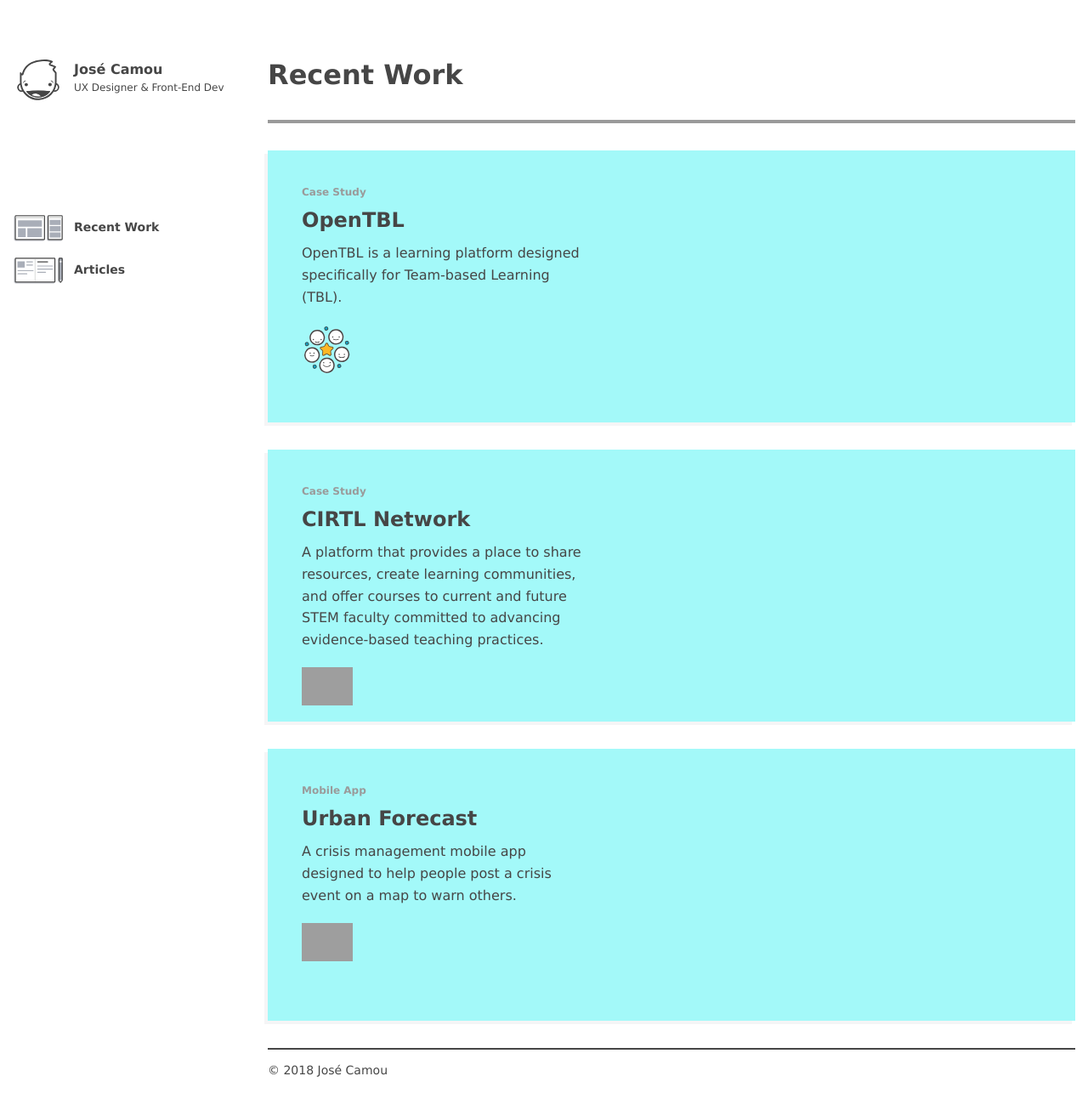
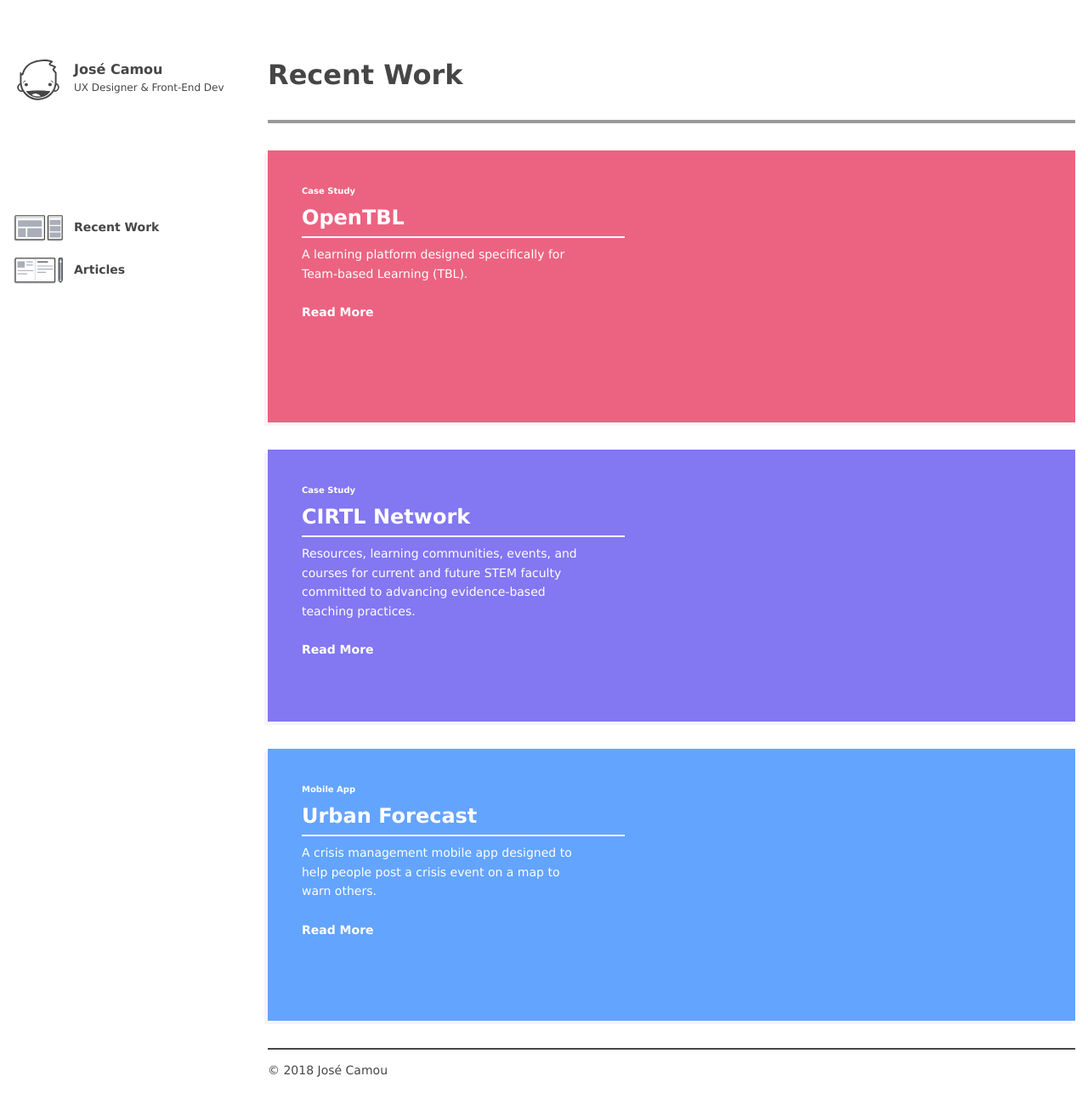
Before and after one commit to jcamou/jcamou.github.io, a Jekyll site: the page built from work.html, in a window 1280 px wide and 1334 px high. Shown: the top 1306 px of the window at 85% size. Built offline with Jekyll 4.4.1, drawn with Linux system fonts in a browser that asks for light colours; grey boxes are pictures that could not be loaded.

```diff
--- a/_includes/nav.html
+++ b/_includes/nav.html
@@ -12,7 +12,7 @@
       </a>
     </li>
     <li class='site-nav__item'>
-      <a href='/work/' class='site-nav__link'>
+      <a href='/articles/' class='site-nav__link'>
         <div class="site-nav__icon--articles site-nav__icon"></div>
         <span>Articles</span>
       </a>
--- a/_sass/_components.panel.scss
+++ b/_sass/_components.panel.scss
@@ -10,6 +10,7 @@
   min-height:          320px;
   width:               100%;
   padding-top:         40px;
+  padding-bottom: 20px;
   -webkit-box-shadow:  -4px 4px 0px 0px rgba(245,245,246,1);
   -moz-box-shadow:     -4px 4px 0px 0px rgba(245,245,246,1);
   box-shadow:          -4px 4px 0px 0px rgba(245,245,246,1);
@@ -19,9 +20,9 @@
 
   &:hover, &:focus {
     // box-shadow: none;
-    -webkit-box-shadow:  0px 0px 0px 1px rgba(225,226,225,1);
-    -moz-box-shadow:     0px 0px 0px 1px rgba(225,226,225,1);
-    box-shadow:          0px 0px 0px 1px rgba(225,226,225,1);
+    -webkit-box-shadow:  0px 0px 0px 1px rgba(70, 70, 70, 1);
+    -moz-box-shadow:     0px 0px 0px 1px rgba(70, 70, 70, 1);
+    box-shadow:          0px 0px 0px 1px rgba(70, 70, 70, 1);
 
   }
 
@@ -55,18 +56,36 @@
   }
 }
 
+.panel--pink {
+  background-color: $color-pink-base;
+}
+
 .panel--blue {
-  background-color: #a3f9f9;
+  background-color: $color-blue-med;
+}
+
+.panel--purple {
+  background-color: $color-purple-base;
+}
+
+
+.panel__work-type {
+  font-size: 10px;
+  font-weight: $font-weight--bold;
+  color: white;
 }
 
 .panel__heading {
-  margin-top: 6px;
+  margin-top:    6px;
   margin-bottom: 8px;
-  color:         $color-black-base;
+  padding-bottom: 4px;
+  color:         white;
   font-weight:   $font-weight--bold;
+  border-bottom: 2px solid white;
 }
 
 .panel__description {
-  color: $color-black-base;
-  margin-bottom: 20px;
+  color: white;
+  margin-bottom: 24px;
+  font-size: 14px;
 }
--- a/_sass/_settings.colors.scss
+++ b/_sass/_settings.colors.scss
@@ -20,15 +20,15 @@
 $color-blue-top-bar: #0E57B0;
 
 // Purple
-$color-purple-med:   #b085f5;
-$color-purple-base:  #7e57c2;
-$color-purple-dark:  #4d2c91;
+$color-pink-base:  #EC6381;
+
+$color-purple-base: #8377F2;
 
 // Green
 $color-green-base: #4caf50;
 
 // Yellow
-$color-yellow-base: #fbb723;
+$color-yellow-base: #F7CE56;
 
 // Red
 $color-red-base: #ee6055;
--- a/work.html
+++ b/work.html
@@ -18,14 +18,12 @@
     <ul class="basic-list--no-dots">
 
       <li class="basic-list__item spacing__margin-bottom--2">
-        <a href="opentbl" class="panel panel--blue">
+        <a href="opentbl" class="panel panel--pink">
           <div class="panel__text">
-            <div class="text__color--gray text__font-size--12 text--bold">Case Study</div>
+            <div class="panel__work-type">Case Study</div>
             <h2 class="panel__heading">OpenTBL</h2>
-            <p class="panel__description">OpenTBL is a learning platform designed specifically for Team-based Learning (TBL).</p>
-            <figure class="figures__work-logo">
-              <img src="/assets/images/work/opentbl/otbl_logo_default.svg">
-            </figure>
+            <p class="panel__description">A learning platform designed specifically for Team-based Learning (TBL).</p>
+            <div class="text__font-size--14 text--bold text__color--white">Read More</div>
           </div>
           <div class="panel__img-container">
 
@@ -34,14 +32,12 @@
       </li>
 
       <li class="basic-list__item spacing__margin-bottom--2">
-        <a href="cirtl" class="panel panel--blue">
+        <a href="cirtl" class="panel panel--purple">
           <div class="panel__text">
-            <div class="text__color--gray text__font-size--12 text--bold">Case Study</div>
+            <div class="panel__work-type">Case Study</div>
             <h2 class="panel__heading">CIRTL Network</h2>
-            <p class="panel__description">A platform that provides a place to share resources, create learning communities, and offer courses to current and future STEM faculty committed to advancing evidence-based teaching practices.</p>
-            <figure class="figures__work-logo">
-              <img src="/assets/images/work/cirtl/cirtl_logo.png">
-            </figure>
+            <p class="panel__description">Resources, learning communities, events, and courses for current and future STEM faculty committed to advancing evidence-based teaching practices.</p>
+            <div class="text__font-size--14 text--bold text__color--white">Read More</div>
           </div>
           <div class="panel__img-container">
 
@@ -52,12 +48,10 @@
       <li class="basic-list__item spacing__margin-bottom--2">
         <a href="urban-forecast" class="panel panel--blue">
           <div class="panel__text">
-            <div class="text__color--gray text__font-size--12 text--bold">Mobile App</div>
+            <div class="panel__work-type">Mobile App</div>
             <h2 class="panel__heading">Urban Forecast</h2>
             <p class="panel__description">A crisis management mobile app designed to help people post a crisis event on a map to warn others.</p>
-            <figure class="figures__work-logo">
-              <img src="/assets/images/work/cirtl/cirtl_logo.png">
-            </figure>
+            <div class="text__font-size--14 text--bold text__color--white">Read More</div>
           </div>
           <div class="panel__img-container">
 
```
Also changed, not shown: articles.html (added, +25 -0 lines), index.html (+4 -5 lines), assets/images/banner--test.svg (added).
